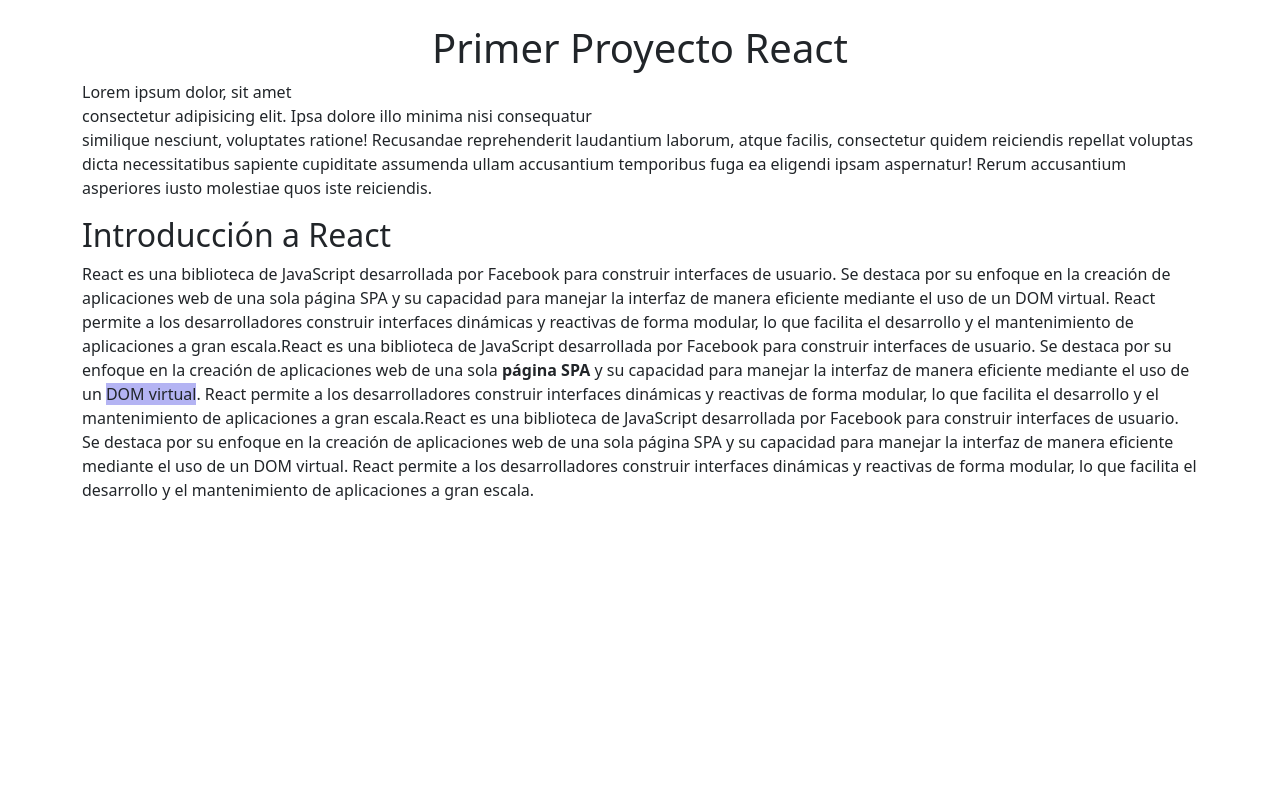
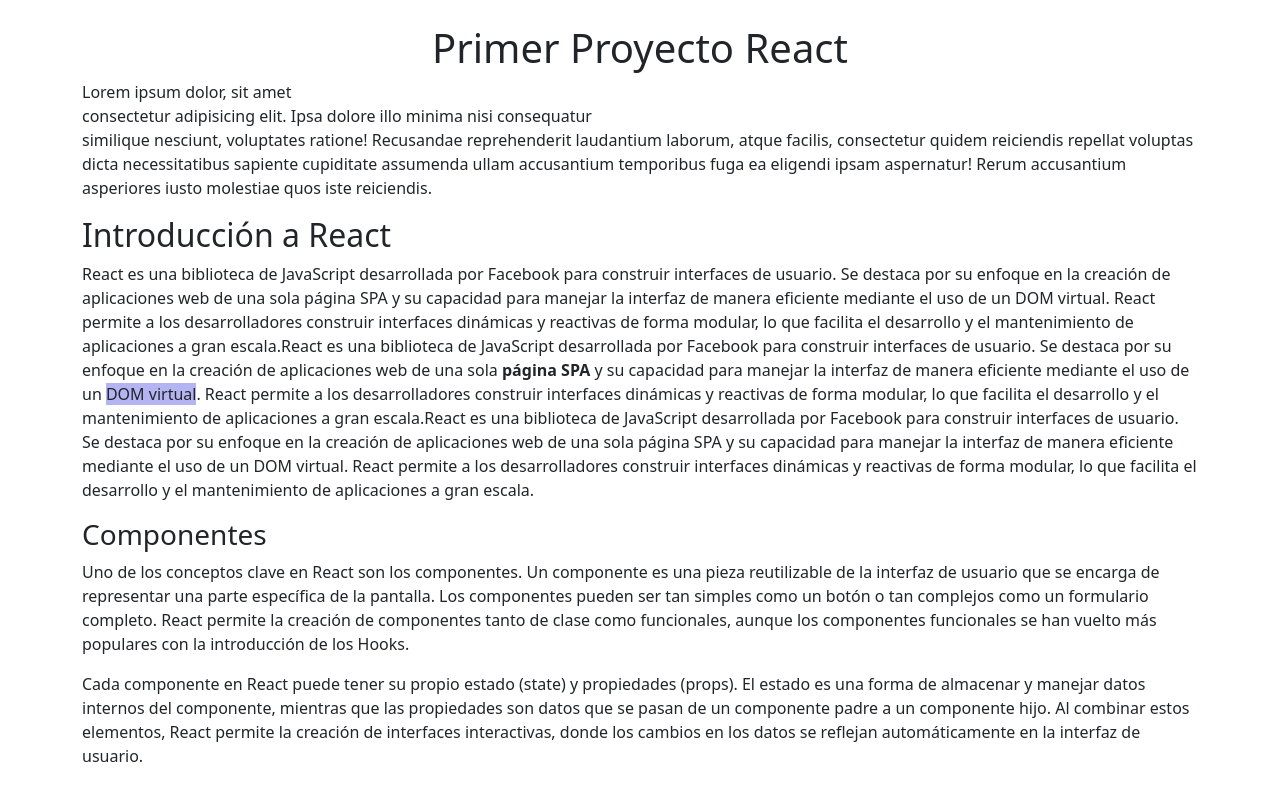
Before and after one commit to marvi2011/practicaReact-c101i, a React (Vite) app: page / in a window 1280 px wide. Built offline with nearby package versions, Linux system fonts and the light colour scheme.

Commit message:
agregamos el maquetado del componente Teoria

```diff
--- a/src/components/Informacion.jsx
+++ b/src/components/Informacion.jsx
@@ -1,3 +1,5 @@
+import Teoria from "./Teoria";
+
 const Informacion = () => {
   //aqui agrego la mayor parte de logica
   return (
@@ -27,6 +29,7 @@
         construir interfaces dinámicas y reactivas de forma modular, lo que
         facilita el desarrollo y el mantenimiento de aplicaciones a gran escala.
       </p>
+    <Teoria></Teoria>
     </section>
   );
 };
--- /dev/null
+++ b/src/components/Teoria.jsx
@@ -0,0 +1,27 @@
+const Teoria = () => {
+  return (
+    <article>
+      <h3>Componentes</h3>
+      <p>
+        Uno de los conceptos clave en React son los componentes. Un componente
+        es una pieza reutilizable de la interfaz de usuario que se encarga de
+        representar una parte específica de la pantalla. Los componentes pueden
+        ser tan simples como un botón o tan complejos como un formulario
+        completo. React permite la creación de componentes tanto de clase como
+        funcionales, aunque los componentes funcionales se han vuelto más
+        populares con la introducción de los Hooks.
+      </p>
+      <p>
+        Cada componente en React puede tener su propio estado (state) y
+        propiedades (props). El estado es una forma de almacenar y manejar datos
+        internos del componente, mientras que las propiedades son datos que se
+        pasan de un componente padre a un componente hijo. Al combinar estos
+        elementos, React permite la creación de interfaces interactivas, donde
+        los cambios en los datos se reflejan automáticamente en la interfaz de
+        usuario.
+      </p>
+    </article>
+  );
+};
+
+export default Teoria;
```
